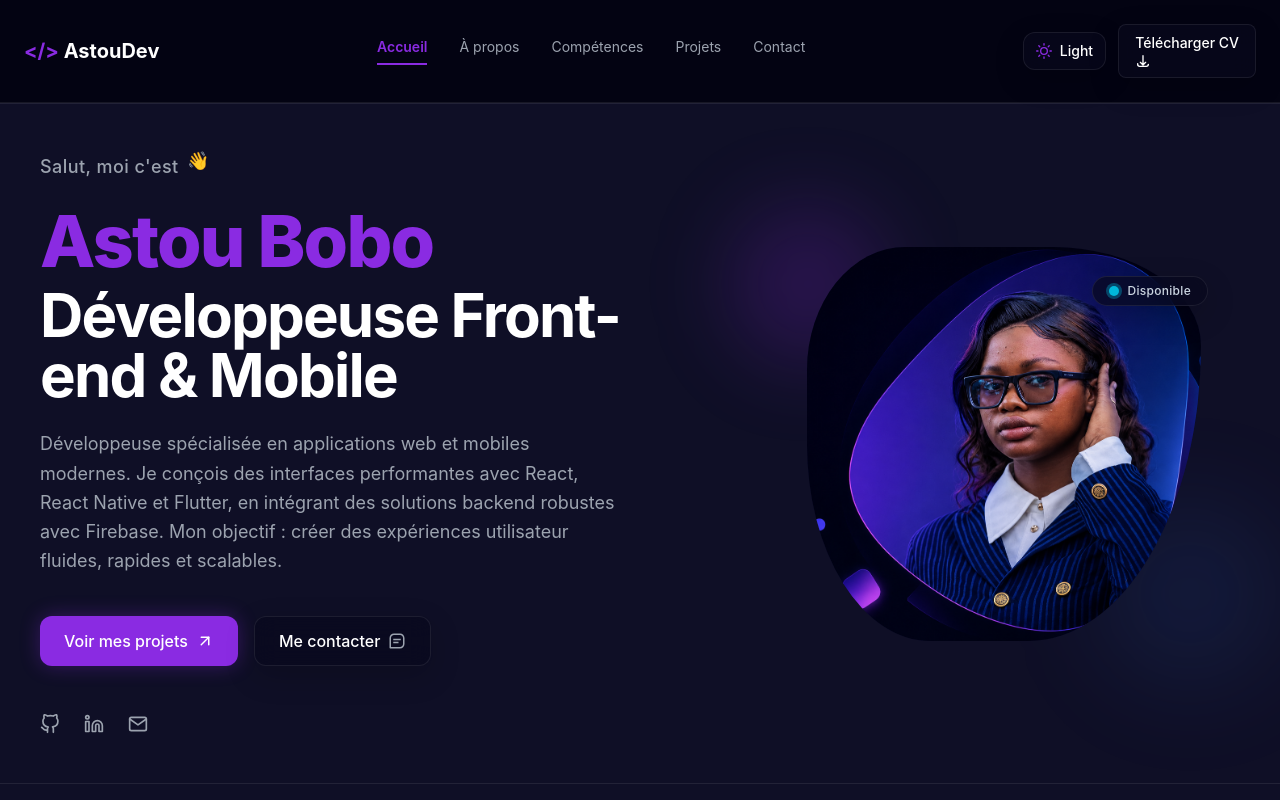
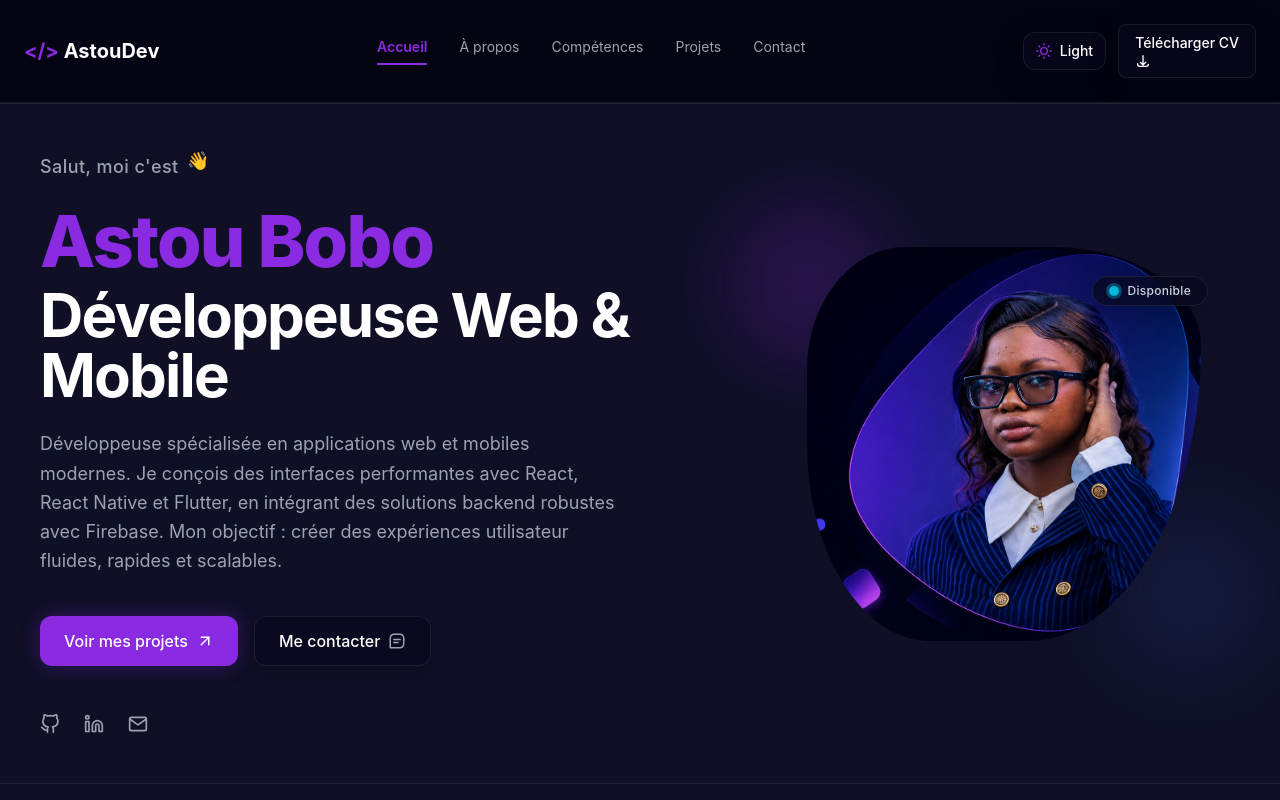
Before and after one commit to AissatouboboDiallo/portofolio_astouDev, a React (Vite) app: page / in a window 1280 px wide. Shown: the top 800 px of the page. Built offline with nearby package versions, Linux system fonts and the light colour scheme.

Commit message:
version 1.1.1

```diff
--- a/src/features/portfolioSlice.js
+++ b/src/features/portfolioSlice.js
@@ -12,7 +12,7 @@ const initialState = {
   theme: getInitialTheme(),
      profile: {
     name: "Astou Bobo",
-    role: "Développeuse Front-end & Mobile",
+    role: "Développeuse Web & Mobile",
     description:
       "Développeuse spécialisée en applications web et mobiles modernes. Je conçois des interfaces performantes avec React, React Native et Flutter, en intégrant des solutions backend robustes avec Firebase. Mon objectif : créer des expériences utilisateur fluides, rapides et scalables.",
     isAvailable: true,
```
